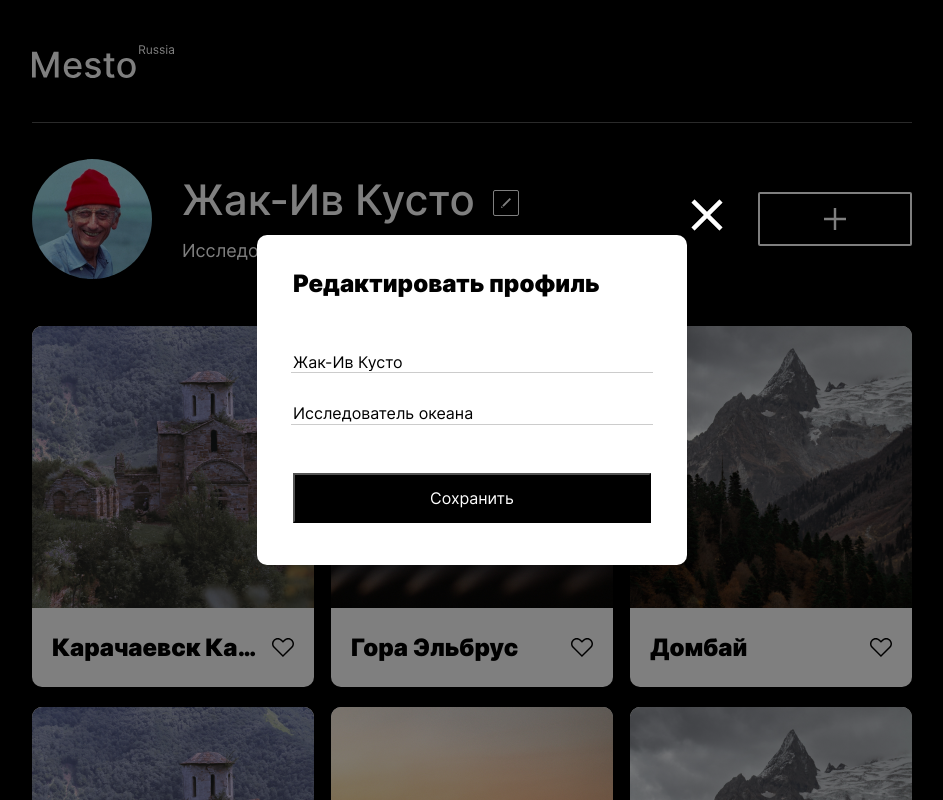
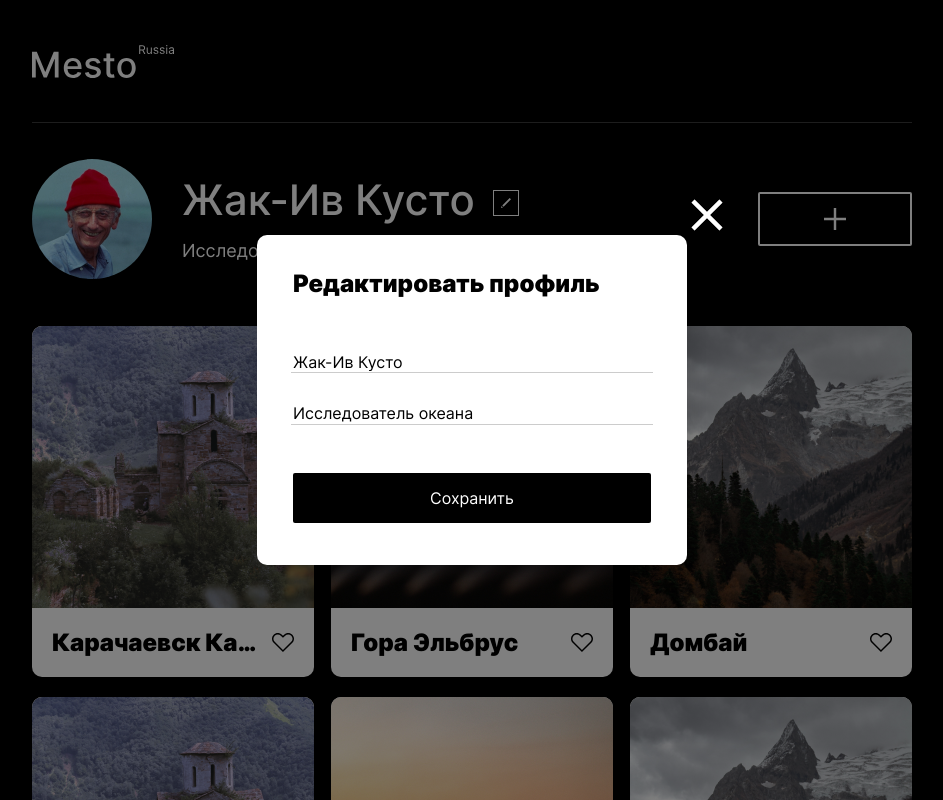
Before and after one commit to vlad330d/mesto, a plain HTML site: page index.html in a window 1280 px wide. Both pictures are taken after a click on the button 673 px from the left and 203 px from the top of the page. Shown: the top 800 px of the page, without its empty margins (168-1111 px from the left). Drawn offline with Linux system fonts and the light colour scheme.

Commit message:
final check

```diff
--- a/Blocks/card/__info/card__info.css
+++ b/Blocks/card/__info/card__info.css
@@ -1,8 +1,7 @@
 .card__info {
-  margin: 0;
+  margin: 20px 0 20px;
   padding: 0 20px;
   display: flex;
   justify-content: space-between;
   align-items: center;
-  height: 79px;
 }
--- a/Blocks/card/card.css
+++ b/Blocks/card/card.css
@@ -1,7 +1,6 @@
 .card {
   margin: 0;
   max-width: 282px;
-  max-height: 361px;
   background-color: white;
   border-radius: 10px;
   overflow: hidden;
--- a/Blocks/header/header.css
+++ b/Blocks/header/header.css
@@ -2,7 +2,7 @@
   margin: 0 auto;
   padding: 45px 0 41px 0;
   max-width: 880px;
-  border-bottom: 1px solid #545454;
+  border-bottom: 1px solid rgba(84, 84, 84, 0.7);
 }
 
 @media screen and (max-width: 879px) {
--- a/Blocks/popup/__save-button/popup__save-button.css
+++ b/Blocks/popup/__save-button/popup__save-button.css
@@ -5,6 +5,8 @@
   width: 85%;
   max-width: 358px;
   height: 50px;
+  border: none;
+  border-radius: 2px;
 }
 
 .popup__save-button:hover {
--- a/Blocks/user/__edit-button/user__edit-button.css
+++ b/Blocks/user/__edit-button/user__edit-button.css
@@ -7,7 +7,6 @@
   background-color: transparent;
   border: 1px solid #FFFFFF;
   background-size: 10px;
-  border-radius: 2px;
 }
 
 .user__edit-button:hover {
--- a/Blocks/user/__name/user__name.css
+++ b/Blocks/user/__name/user__name.css
@@ -1,5 +1,4 @@
 .user__name {
-  position: relative;
   margin: 0;
   padding-bottom: 16px;
   color: white;
--- a/Style/index.css
+++ b/Style/index.css
@@ -21,7 +21,7 @@
 @import url(../Blocks/footer/footer.css);
 @import url(../Blocks/footer/__copyright/footer__copyright.css);
 @import url(../Blocks/popup/popup.css);
-@import url(../Blocks/popup/_popup_opened/popup_opened.css);
+@import url(../Blocks/popup/_opened/popup_opened.css);
 @import url(../Blocks/popup/__title/popup__title.css);
 @import url(../Blocks/popup/__save-button/popup__save-button.css);
 @import url(../Blocks/popup/__input/popup__input.css);
```
Also changed, not shown: Scripts/JavaScript.js (+8 -0 lines), Blocks/popup/_opened/popup_opened.css (renamed from Blocks/popup/_popup_opened/popup_opened.css).
